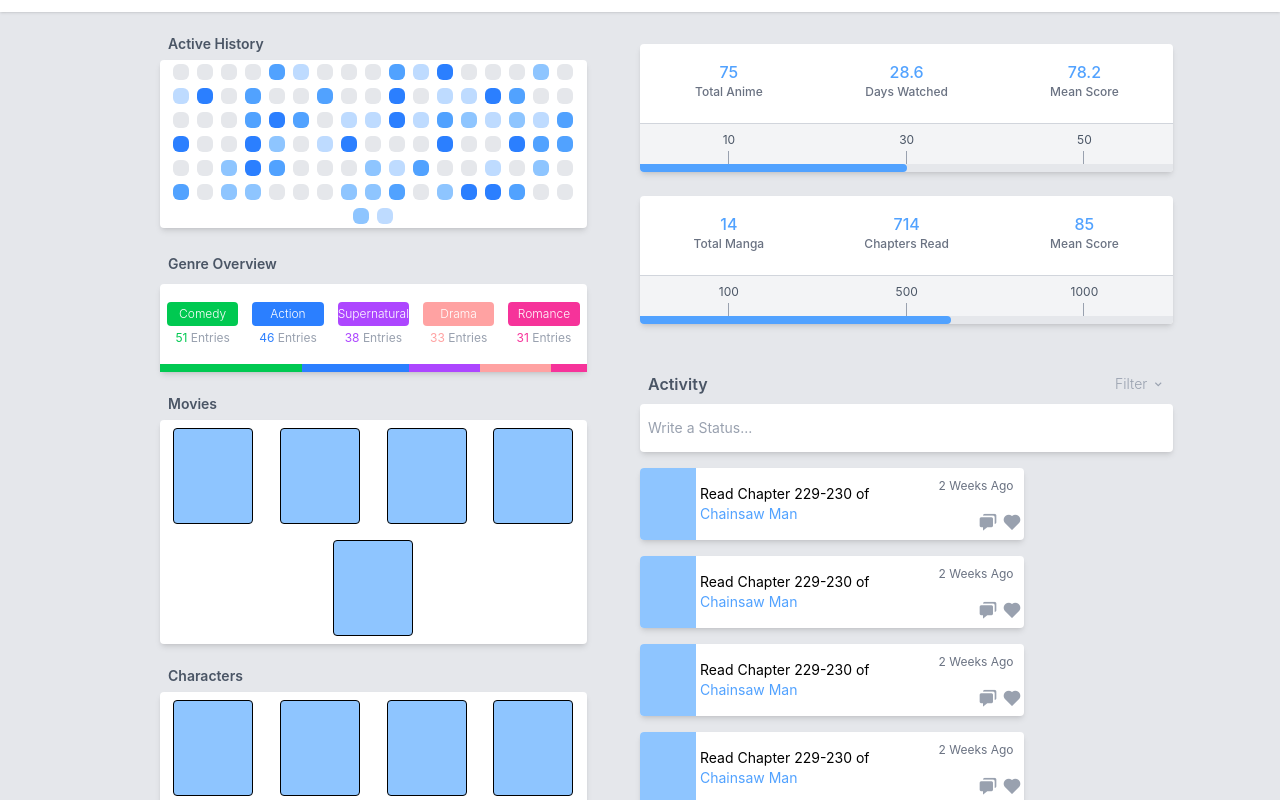
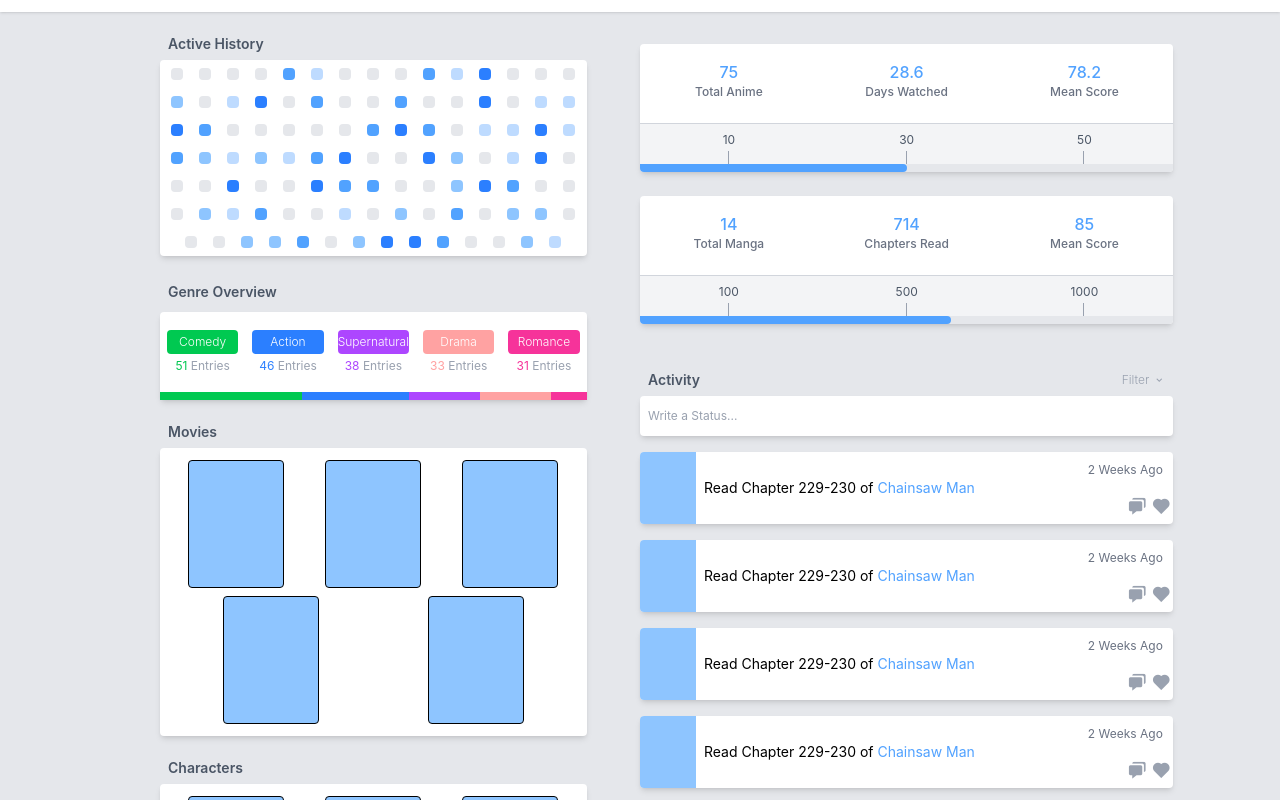
Before and after one commit to loganyeh/movie-tracker, a React (Vite) app: page /profile in a window 1280 px wide. Shown: the part 300-1100 px from the top of the page. Built offline with nearby package versions, Linux system fonts and the light colour scheme.

Commit message:
feat: breakpoint 2xl to xl DONE @ ProfilePage

```diff
--- a/src/Components/ProfilePageComps/ActiveHistory.jsx
+++ b/src/Components/ProfilePageComps/ActiveHistory.jsx
@@ -10,7 +10,7 @@ function ActiveHistory(){
                 <div className="2xl:min-h-48 xl:min-h-40 w-full flex flex-wrap justify-center items-center bg-white shadow-md rounded">
                     {Array.from({length: 104}).map((_, index) => {
                         const randomColor = squareColors[Math.floor(Math.random() * squareColors.length)];
-                        return <div key={index} className={`${randomColor} h-4 w-4 m-1 rounded-md`}></div>
+                        return <div key={index} className={`${randomColor} 2xl:h-4 2xl:w-4 xl:h-3 xl:w-3 m-2 2xl:rounded-md xl:rounded`}></div>
                     })}
                 </div>
             </div>
--- a/src/Components/ProfilePageComps/ActivityStatusBar.jsx
+++ b/src/Components/ProfilePageComps/ActivityStatusBar.jsx
@@ -5,16 +5,16 @@ function ActivityStatusBar(){
     return(
         <>
             <div className="h-auto w-full mt-4">
-                <div className="h-10 w-full px-2 flex justify-between items-center text-md text-gray-600 font-semibold">
+                <div className="2xl:h-10 xl:h-8 w-full px-2 flex justify-between items-center 2xl:text-base xl:text-sm text-gray-600 font-semibold">
                     <div>Activity</div>
-                    <div className="text-sm text-gray-400 font-light flex">
-                        <span className="mr-1">Filter</span>
-                        <div className="flex justify-center items-center"><i className='bx bx-chevron-down'></i></div>
+                    <div className="text-gray-400 font-light flex">
+                        <span className="2xl:text-sm xl:text-xs mr-1">Filter</span>
+                        <div className="flex justify-center items-center"><i className='bx bx-chevron-down 2xl:text-sm xl:text-xs'></i></div>
 
                     </div>
                 </div>
-                <div className="h-12 w-full flex justify-start items-center bg-white shadow-md rounded">
-                    <div className="h-full w-auto ml-2 flex justify-center items-center text-sm text-gray-400">Write a Status...</div>
+                <div className="2xl:h-12 xl:h-10 w-full flex justify-start items-center bg-white shadow-md rounded">
+                    <div className="h-full w-auto ml-2 flex justify-center items-center 2xl:text-sm xl:text-xs text-gray-400">Write a Status...</div>
                 </div>
             </div>
         </>
--- a/src/Components/ProfilePageComps/FavoritesBlock.jsx
+++ b/src/Components/ProfilePageComps/FavoritesBlock.jsx
@@ -6,9 +6,9 @@ function FavoritesBlock({ blockName, posterAmount }){
         <>
             <div className="h-auto w-4/5 mt-4">
                 <div className="2xl:h-10 xl:h-8 w-full pl-2 flex justify-start items-center 2xl:text-base xl:text-sm text-gray-600 font-semibold">{blockName || "Anime"}</div>
-                <div className="2xl:min-h-44 xl:min-h-32 w-full flex flex-wrap justify-around items-center bg-white shadow-md rounded">
+                <div className="2xl:min-h-44 xl:min-h-32 w-full 2xl:p-0 xl:p-2 flex flex-wrap justify-around items-center bg-white shadow-md rounded">
                     {Array.from({length: (posterAmount || 5)}).map((_, index) => {
-                        return <div key={index} className="border 2xl:h-32 2xl:w-24 xl:h-24 xl:w-20 2xl:m-3 xl:m-2 bg-blue-300 rounded"></div>
+                        return <div key={index} className="border h-32 w-24 2xl:m-2 xl:m-1 bg-blue-300 rounded"></div>
                     })}
                 </div>
             </div>
--- a/src/Components/ProfilePageComps/LoadMoreStatusTimeline.jsx
+++ b/src/Components/ProfilePageComps/LoadMoreStatusTimeline.jsx
@@ -4,7 +4,7 @@ function LoadMoreStatusTimeline(){
 
     return(
         <>
-            <div className="h-12 w-full mt-6 flex justify-center items-center bg-white text-gray-500 font-semibold rounded">Load More</div>
+            <div className="2xl:h-12 xl:h-10 w-full mt-6 flex justify-center items-center bg-white 2xl:text-base xl:text-sm text-gray-500 font-semibold rounded">Load More</div>
         </>
     )
 }
--- a/src/Components/ProfilePageComps/StatusTimeline.jsx
+++ b/src/Components/ProfilePageComps/StatusTimeline.jsx
@@ -7,10 +7,12 @@ function StatusTimeline({ length }){
             <div className="h-auto w-full mt-4">
                 <div className="h-auto w-full flex flex-wrap justify-between items-center">
                     {Array.from({length: (length || 6)}).map((_, index) => {
-                        return <div key={index} className="min-h-14 w-96 mb-4 flex justify-between items-center bg-white shadow-md rounded">
-                                    <div className="h-18 w-14 bg-blue-300 rounded-l"></div>
-                                    <div className="h-18 w-56 flex justify-center items-center text-sm font-normal">
-                                        <span>Read Chapter 229-230 of <span className="text-blue-400">Chainsaw Man</span></span>
+                        return <div key={index} className="min-h-14 2xl:w-96 xl:w-full mb-4 flex justify-between items-center bg-white shadow-md rounded">
+                                    <div className="h-auto w-auto flex">
+                                        <div className="h-18 w-14 bg-blue-300 rounded-l"></div>
+                                        <div className="min-h-18 2xl:w-56 xl:w-auto pl-2 flex justify-center items-center text-sm font-normal">
+                                            <span>Read Chapter 229-230 of <span className="text-blue-400">Chainsaw Man</span></span>
+                                        </div>
                                     </div>
                                     <div className="h-18 w-24">
                                         <div className="h-1/2 w-full flex justify-center items-center text-xs text-gray-500 whitespace-nowrap">2 Weeks Ago</div>
--- a/src/Pages/ProfilePage.jsx
+++ b/src/Pages/ProfilePage.jsx
@@ -47,7 +47,7 @@ function ProfilePage(){
                                 <FavoritesBlock blockName={"Movies"} posterAmount={5} />
                                 {/* <FavoritesBlock blockName={"Shows"} posterAmount={5} /> */}
                                 {/* - Character FAVORITES */}
-                                <FavoritesBlock blockName={"Characters"} posterAmount={8} />
+                                <FavoritesBlock blockName={"Characters"} posterAmount={6} />
 
                             </div>
 
```
